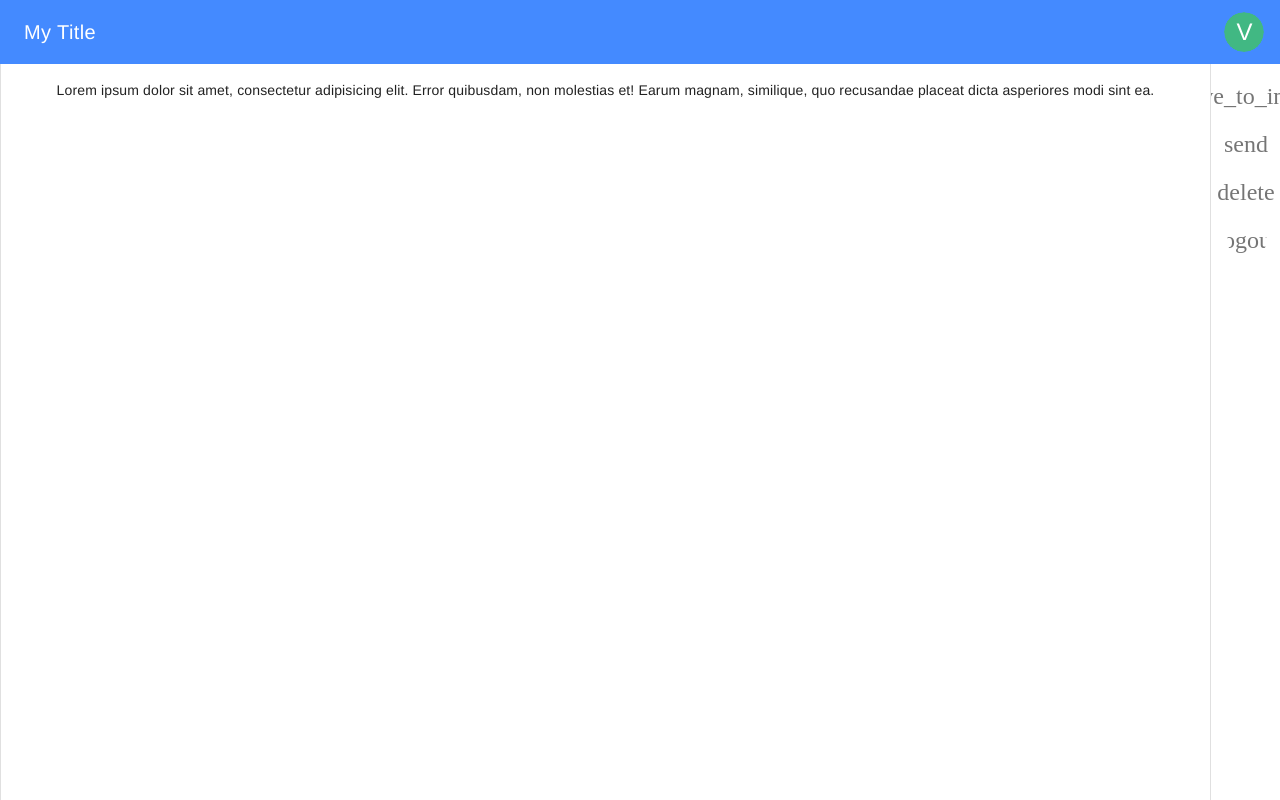
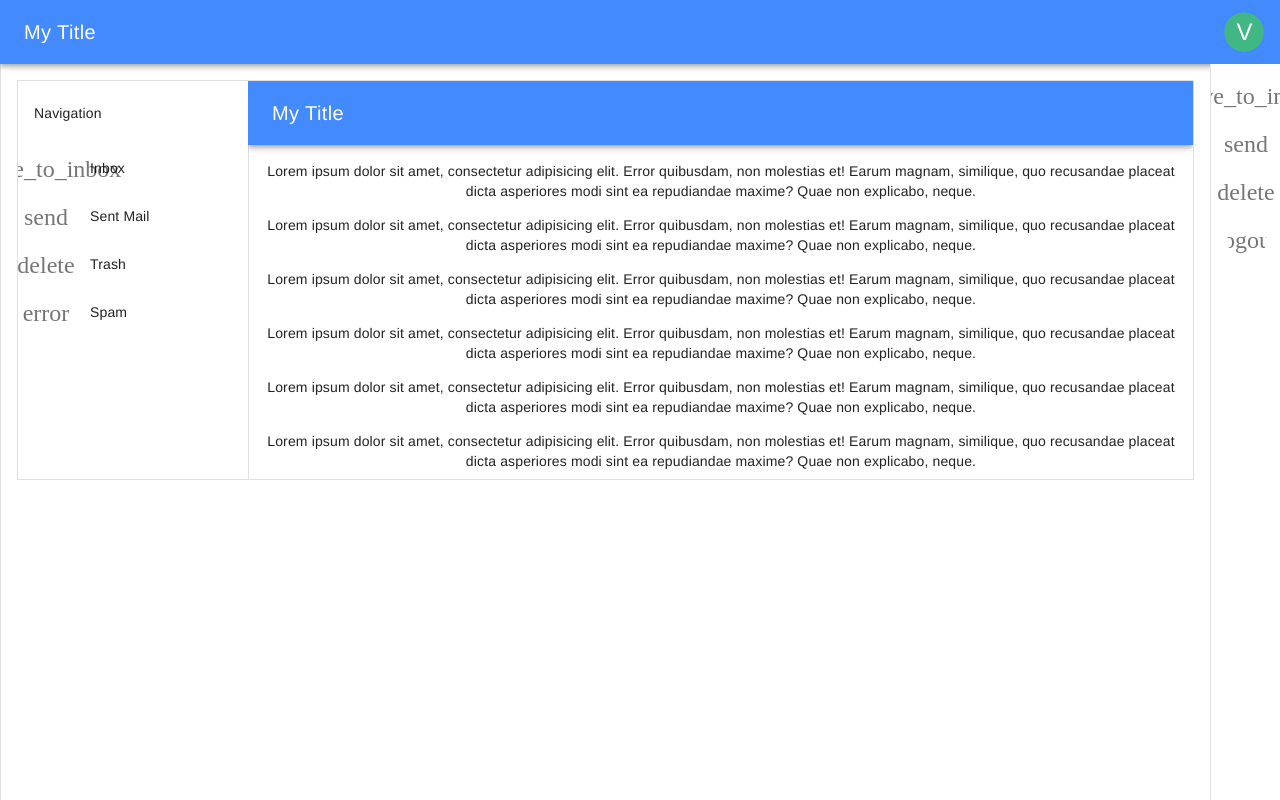
Before and after one commit to lanyuue/baidupanlike-front, a Vue app: page /#/home in a window 1280 px wide. Built offline with nearby package versions, Linux system fonts and the light colour scheme; no server answers.

Commit message:
优化登录

```diff
--- a/package.json
+++ b/package.json
@@ -14,10 +14,13 @@
   },
   "dependencies": {
     "axios": "^0.19.0",
+    "simple-vue-validator": "^0.16.0",
+    "vee-validate": "^2.2.10",
     "vue": "^2.5.2",
     "vue-axios": "^2.1.4",
     "vue-material": "^1.0.0-beta-11",
-    "vue-router": "^3.0.1"
+    "vue-router": "^3.0.1",
+    "vue-validator": "^3.0.0-alpha.2"
   },
   "devDependencies": {
     "autoprefixer": "^7.1.2",
--- a/src/components/Content.vue
+++ b/src/components/Content.vue
@@ -0,0 +1,67 @@
+<template>
+  <div class="page-container">
+    <md-app>
+      <md-app-toolbar class="md-primary">
+        <span class="md-title">My Title</span>
+      </md-app-toolbar>
+
+      <md-app-drawer md-permanent="full">
+        <md-toolbar class="md-transparent" md-elevation="0">
+          Navigation
+        </md-toolbar>
+
+        <md-list>
+          <md-list-item>
+            <md-icon>move_to_inbox</md-icon>
+            <span class="md-list-item-text">Inbox</span>
+          </md-list-item>
+
+          <md-list-item>
+            <md-icon>send</md-icon>
+            <span class="md-list-item-text">Sent Mail</span>
+          </md-list-item>
+
+          <md-list-item>
+            <md-icon>delete</md-icon>
+            <span class="md-list-item-text">Trash</span>
+          </md-list-item>
+
+          <md-list-item>
+            <md-icon>error</md-icon>
+            <span class="md-list-item-text">Spam</span>
+          </md-list-item>
+        </md-list>
+      </md-app-drawer>
+
+      <md-app-content>
+        <p>Lorem ipsum dolor sit amet, consectetur adipisicing elit. Error quibusdam, non molestias et! Earum magnam, similique, quo recusandae placeat dicta asperiores modi sint ea repudiandae maxime? Quae non explicabo, neque.</p>
+        <p>Lorem ipsum dolor sit amet, consectetur adipisicing elit. Error quibusdam, non molestias et! Earum magnam, similique, quo recusandae placeat dicta asperiores modi sint ea repudiandae maxime? Quae non explicabo, neque.</p>
+        <p>Lorem ipsum dolor sit amet, consectetur adipisicing elit. Error quibusdam, non molestias et! Earum magnam, similique, quo recusandae placeat dicta asperiores modi sint ea repudiandae maxime? Quae non explicabo, neque.</p>
+        <p>Lorem ipsum dolor sit amet, consectetur adipisicing elit. Error quibusdam, non molestias et! Earum magnam, similique, quo recusandae placeat dicta asperiores modi sint ea repudiandae maxime? Quae non explicabo, neque.</p>
+        <p>Lorem ipsum dolor sit amet, consectetur adipisicing elit. Error quibusdam, non molestias et! Earum magnam, similique, quo recusandae placeat dicta asperiores modi sint ea repudiandae maxime? Quae non explicabo, neque.</p>
+        <p>Lorem ipsum dolor sit amet, consectetur adipisicing elit. Error quibusdam, non molestias et! Earum magnam, similique, quo recusandae placeat dicta asperiores modi sint ea repudiandae maxime? Quae non explicabo, neque.</p>
+        <p>Lorem ipsum dolor sit amet, consectetur adipisicing elit. Error quibusdam, non molestias et! Earum magnam, similique, quo recusandae placeat dicta asperiores modi sint ea repudiandae maxime? Quae non explicabo, neque.</p>
+        <p>Lorem ipsum dolor sit amet, consectetur adipisicing elit. Error quibusdam, non molestias et! Earum magnam, similique, quo recusandae placeat dicta asperiores modi sint ea repudiandae maxime? Quae non explicabo, neque.</p>
+      </md-app-content>
+    </md-app>
+  </div>
+</template>
+
+<style lang="scss" scoped>
+  .md-app {
+    max-height: 400px;
+    border: 1px solid rgba(#000, .12);
+  }
+
+   // Demo purposes only
+  .md-drawer {
+    width: 230px;
+    max-width: calc(100vw - 125px);
+  }
+</style>
+
+<script>
+export default {
+  name: 'Content'
+}
+</script>
--- a/src/components/login.vue
+++ b/src/components/login.vue
@@ -1,15 +1,15 @@
 <template>
   <div>
-    <md-card class="md-accent" v-show=cardsign>
+    <md-card class="md-accent" v-show="cardsign">
       <md-card-header>
         <md-card-header-text>
-          <div class="Primary color" >{{ alert }}</div>
+          <div class="Primary color">{{ alert }}</div>
         </md-card-header-text>
       </md-card-header>
     </md-card>
     <md-field>
       <label>邮箱地址</label>
-      <md-input v-model="email" type="email" placeholder="请输入邮件地址"></md-input>
+      <md-input v-validate="'required|email'" v-model="email" type="email" placeholder="请输入邮件地址"></md-input>
     </md-field>
 
     <md-field>
@@ -68,7 +68,7 @@ export default {
   watch: {
     alert: function() {
       if (alert) {
-        this.cardsign = true
+        this.cardsign = true;
       }
     }
   },
@@ -89,19 +89,17 @@ export default {
         })
         .then(successResponse => {
           this.responseResult = JSON.stringify(successResponse.data);
-          if (
-            successResponse.data.code === 200
-          ) {
-            this.$router.push({ path: "/home" })
-            this.alert = successResponse.data.message
+          if (successResponse.data.code === 200) {
+            this.$router.push({ path: "/home" });
+            this.alert = successResponse.data.message;
           } else {
-            this.alert = successResponse.data.message
+            this.alert = successResponse.data.message;
           }
-        }).then(() => {
-          this.closeA()
+        })
+        .then(() => {
+          this.closeA();
         })
         .catch(failResponse => {});
-      this.closeA();
     },
     register_submit() {
       this.openA();
@@ -116,17 +114,14 @@ export default {
           if (successResponse.data.code === 200) {
             location.reload();
           } else {
-            this.alert = successResponse.data.message
+            this.alert = successResponse.data.message;
           }
-        }).then(() => {
-          this.closeA()
+        })
+        .then(() => {
+          this.closeA();
         })
         .catch(failResponse => {});
-
-
     },
-
-
 
     reg() {
       this.signmode = true;
--- a/src/main.js
+++ b/src/main.js
@@ -6,13 +6,19 @@ import router from './router'
 import axios from 'axios'
 import VueAxios from 'vue-axios'
 import VueMaterial from 'vue-material'
+
 import 'vue-material/dist/vue-material.min.css'
 import 'vue-material/dist/theme/default.css'
+import VeeValidate from 'vee-validate';
 
+import { ValidationProvider } from 'vee-validate';
+Vue.component('ValidationProvider', ValidationProvider);
+Vue.use(VeeValidate);
 Vue.config.productionTip = false
 axios.defaults.withCredentials = true
 Vue.use(VueMaterial)
 Vue.use(VueAxios, axios);
+
 
 /* eslint-disable no-new */
 new Vue({
--- a/src/views/MainPage.vue
+++ b/src/views/MainPage.vue
@@ -1,7 +1,7 @@
 <template>
   <div class="page-container">
     <md-app>
-      <md-app-toolbar class="md-primary" md-elevation="0">
+      <md-app-toolbar class="md-primary"  md-elevation="4">
         <div class="md-toolbar-section-end">
           <md-button class="md-icon-button" @click="toggleMenu" v-if="!menuVisible">
             <md-avatar class="md-avatar-icon md-accent" style="background-color:#41B883">V</md-avatar>
@@ -13,7 +13,7 @@
       <md-app-drawer
         class="md-right"
         :md-active.sync="menuVisible"
-        md-right="true"
+        md-right
         md-persistent="mini"
       >
         <md-toolbar class="md-transparent" md-elevation="0">
@@ -51,17 +51,24 @@
         </md-list>
       </md-app-drawer>
 
-      <md-app-content>Lorem ipsum dolor sit amet, consectetur adipisicing elit. Error quibusdam, non molestias et! Earum magnam, similique, quo recusandae placeat dicta asperiores modi sint ea.</md-app-content>
+      <md-app-content>
+        <Content></Content>
+      </md-app-content>
     </md-app>
   </div>
 </template>
 
 <script>
+import Content from "@/components/Content.vue"
+
 export default {
   name: "MainPage",
   data: () => ({
     menuVisible: false
   }),
+  components: {
+    Content
+  },
   methods: {
     toggleMenu() {
       this.menuVisible = !this.menuVisible;
--- a/src/views/Welcome.vue
+++ b/src/views/Welcome.vue
@@ -21,7 +21,6 @@ export default {
   },
   methods: {
     closeLogin (payload) {
-      console.log('ss')
       this.showLogin = payload;
     }
   }
```
Also changed, not shown: 1 other file (tests, documents, lock files or other folders).
